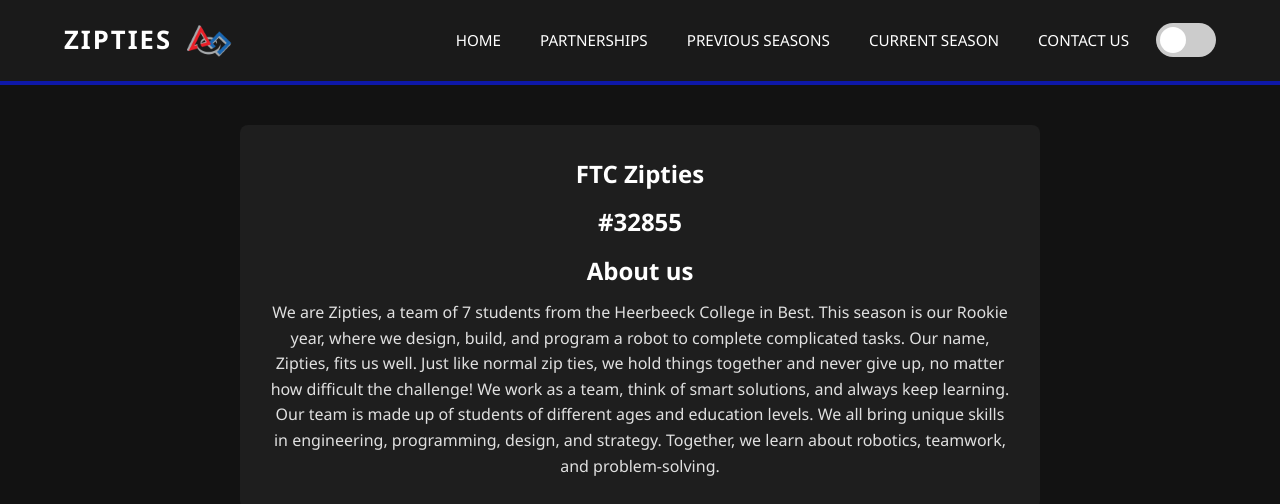
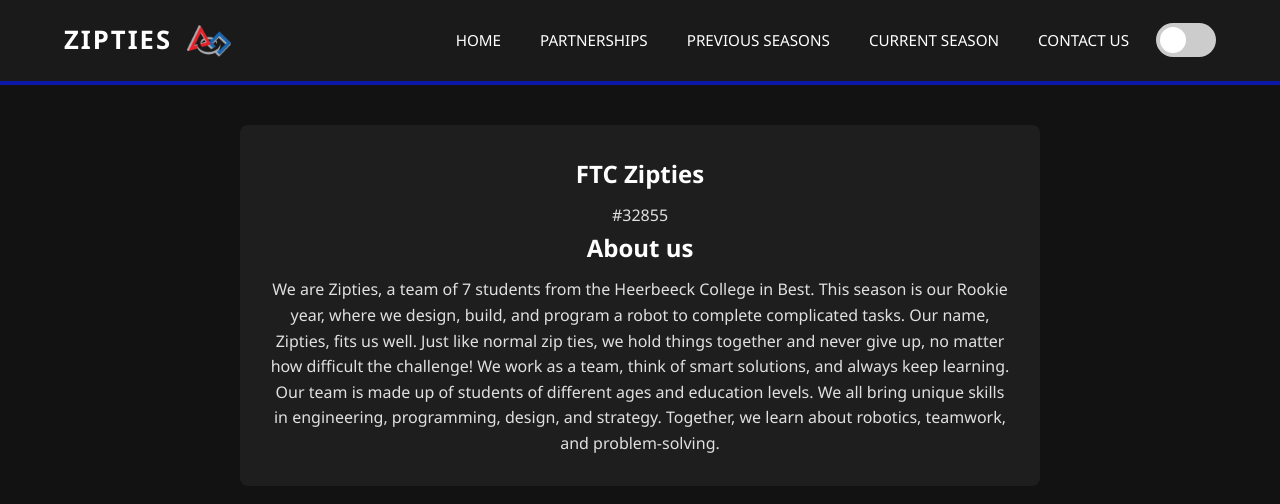
Before and after one commit to JacobPablo/FTC_ZIPTIES_32855, a plain HTML site: page index.html in a window 1280 px wide. Shown: the top 504 px of the page. Drawn offline with Linux system fonts and the light colour scheme.

Commit message:
changed the h2 of the team number

```diff
--- a/index.html
+++ b/index.html
@@ -28,7 +28,7 @@
 
     <section class="introduction">
         <h1>FTC Zipties</h1>
-        <h2>#32855</h2>
+        <span>#32855</span>
         <h2>About us</h2>
         <p>We are Zipties, a team of 7 students from the Heerbeeck College in Best. This season is our Rookie year, where we design, build, and program a robot to complete complicated tasks. Our name, Zipties, fits us well. Just like normal zip ties, we hold things together and never give up, no matter how difficult the challenge! We work as a team, think of smart solutions, and always keep learning. Our team is made up of students of different ages and education levels. We all bring unique skills in engineering, programming, design, and strategy. Together, we learn about robotics, teamwork, and problem-solving.</p>
     </section>
```
